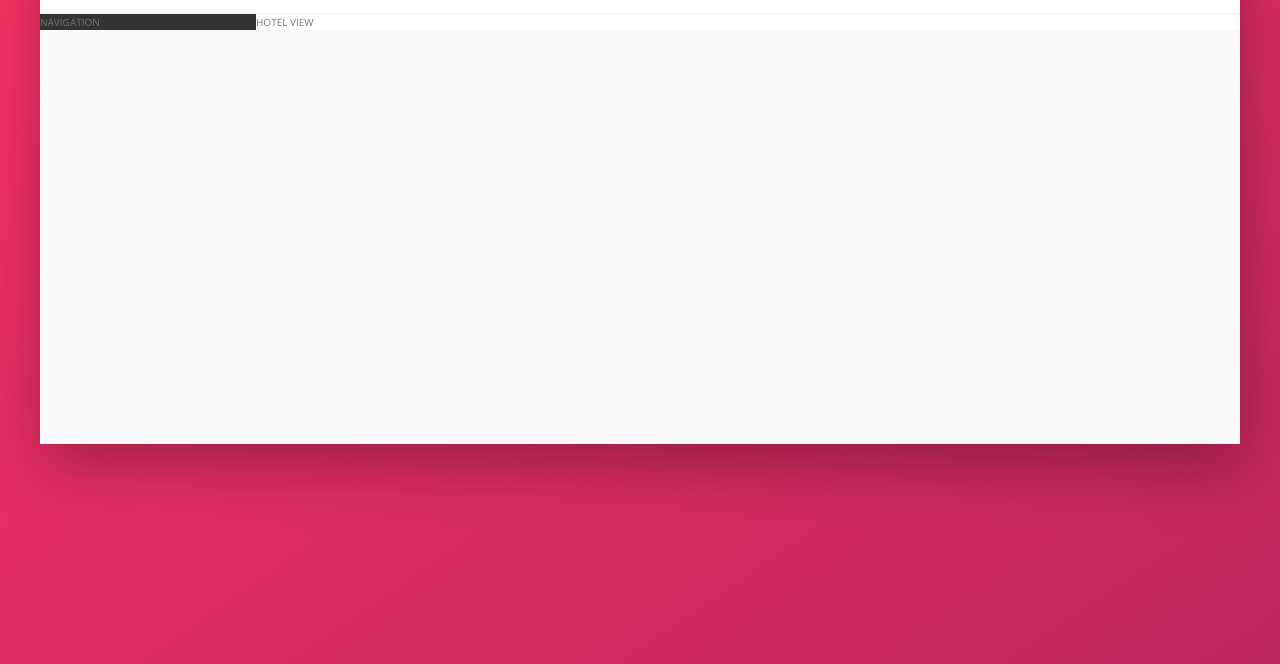
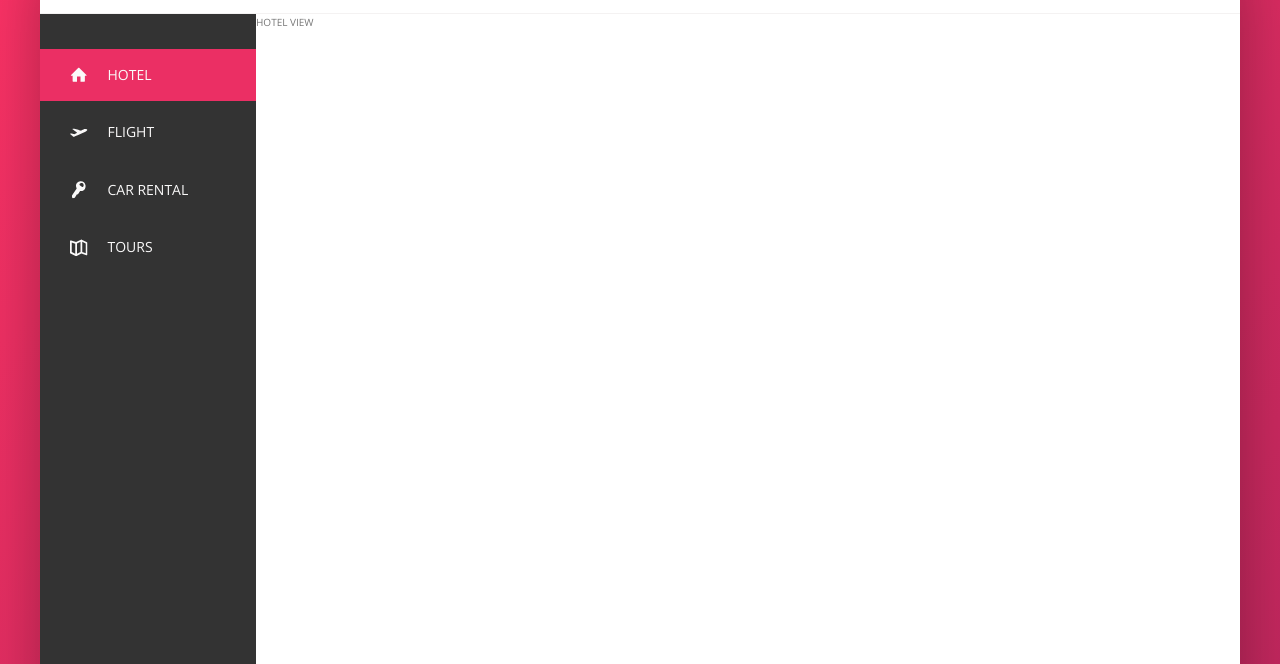
Before and after one commit to OskarGrzelak/Trillo, a website: page index.html in a window 1280 px wide. Shown: the part 136-800 px from the top of the page. Drawn offline with nearby package versions, Linux system fonts and the light colour scheme.

Commit message:
sidebar section

```diff
--- a/index.html
+++ b/index.html
@@ -43,7 +43,43 @@
             </header>
             <div class="content">
                 <nav class="sidebar">
-                    NAVIGATION
+                    <ul class="side-nav">
+                        <li class="side-nav__item side-nav__item--active">
+                            <a href="#" class="side-nav__link">
+                                <svg class="side-nav__icon">
+                                    <use xlink:href="img/sprite.svg#icon-home"></use>
+                                </svg>
+                                <span>Hotel</span>
+                            </a>
+                        </li>
+                        <li class="side-nav__item">
+                            <a href="#" class="side-nav__link">
+                                <svg class="side-nav__icon">
+                                    <use xlink:href="img/sprite.svg#icon-aircraft-take-off"></use>
+                                </svg>
+                                <span>Flight</span>
+                            </a>
+                        </li>
+                        <li class="side-nav__item">
+                            <a href="#" class="side-nav__link">
+                                <svg class="side-nav__icon">
+                                    <use xlink:href="img/sprite.svg#icon-key"></use>
+                                </svg>
+                                <span>Car rental</span>
+                            </a>
+                        </li>
+                        <li class="side-nav__item">
+                            <a href="#" class="side-nav__link">
+                                <svg class="side-nav__icon">
+                                    <use xlink:href="img/sprite.svg#icon-map"></use>
+                                </svg>
+                                <span>Tours</span>
+                            </a>
+                        </li>
+                    </ul>
+                    <div class="legal">
+                        &copy; 2018 by Trillo. All rights reserved.
+                    </div>
                 </nav>
                 <main class="hotel-view">
                     HOTEL VIEW
--- a/sass/_components.scss
+++ b/sass/_components.scss
@@ -121,4 +121,75 @@
 }
 
 /////////////////////////////////////
-// LOGO
+// SIDE NAVIGATION
+
+.side-nav {
+
+    font-size: 1.4rem;
+    list-style: none;
+    margin-top: 3.5rem;
+
+    &__item {
+        position: relative;
+
+        &:not(:last-child) {
+            margin-bottom: .5rem;
+        }
+    }
+
+    &__item::before {
+        content: '';
+        position: absolute;
+        top: 0;
+        left: 0;
+        height: 100%;
+        width: 3px;
+        background-color: var(--color-primary);
+        transform: scaleY(0);
+        transition: transform .2s,
+                    width .4s cubic-bezier(1, 0, 0, 1) .2s,
+                    background-color .1s; // delay is third value
+
+    }
+
+    &__item:hover::before,
+    &__item--active::before {
+        transform: scaleY(1);
+        width: 100%;
+    }
+
+    &__item:active::before {
+        background-color: var(--color-primary-light);
+    }
+
+    &__link:link,
+    &__link:visited {
+        color: var(--color-grey-light-1);
+        text-decoration: none;
+        text-transform: uppercase;
+        display: block;
+        padding: 1.5rem 3rem;
+        position: relative;
+        z-index: 10;
+
+        display: flex;
+        align-items: center;
+    }
+
+    &__icon {
+        width: 1.75rem;
+        height: 1.75rem;
+        margin-right: 2rem;
+        fill: currentColor;
+    }
+}
+
+/////////////////////////////////////
+// LEGAL TEXT
+
+.legal {
+    font-size: 1.2 rem;
+    color: var(--color-grey-light-4);
+    text-align: center;
+    padding: 2.5rem;
+}
--- a/sass/_layout.scss
+++ b/sass/_layout.scss
@@ -26,10 +26,15 @@
     background-color: var(--color-grey-dark-1);
 
     flex: 0 0 18%;
+
+    display: flex;
+    flex-direction: column;
+    justify-content: space-between;
 }
 
 .hotel-view {
     background-color: #ffffff;
+    height: 80rem;
 
     flex: 1;
 }
```
Also changed, not shown: css/style.css.
